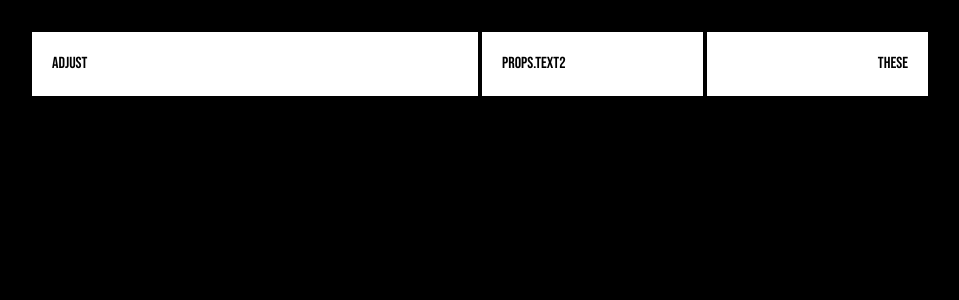
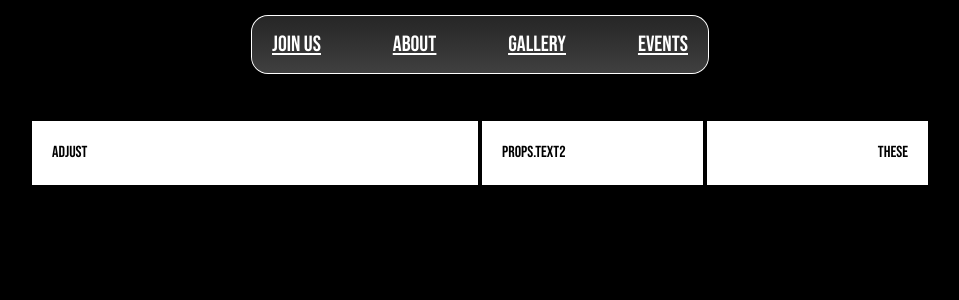
Before and after one commit to acm-ucr/ridesucr-website, a Next.js app: page / in a window 1280 px wide. Shown: the top 300 px of the page, without its empty margins (160-1119 px from the left). Built offline with nearby package versions, Linux system fonts and the light colour scheme.

Commit message:
Merge conflict resolved
Issue with initial conflict resolve

```diff
--- a/src/app/layout.tsx
+++ b/src/app/layout.tsx
@@ -24,7 +24,10 @@ export default function RootLayout({ children }: LayoutProps) {
   return (
     <html lang="en">
       <body className={`${bebasNeue.className} bg-black`}>
-        <ReactQueryClientProvider>{children}</ReactQueryClientProvider>
+        <ReactQueryClientProvider>
+          <Navbar />
+          {children}
+          </ReactQueryClientProvider>
       </body>
     </html>
   );
```
